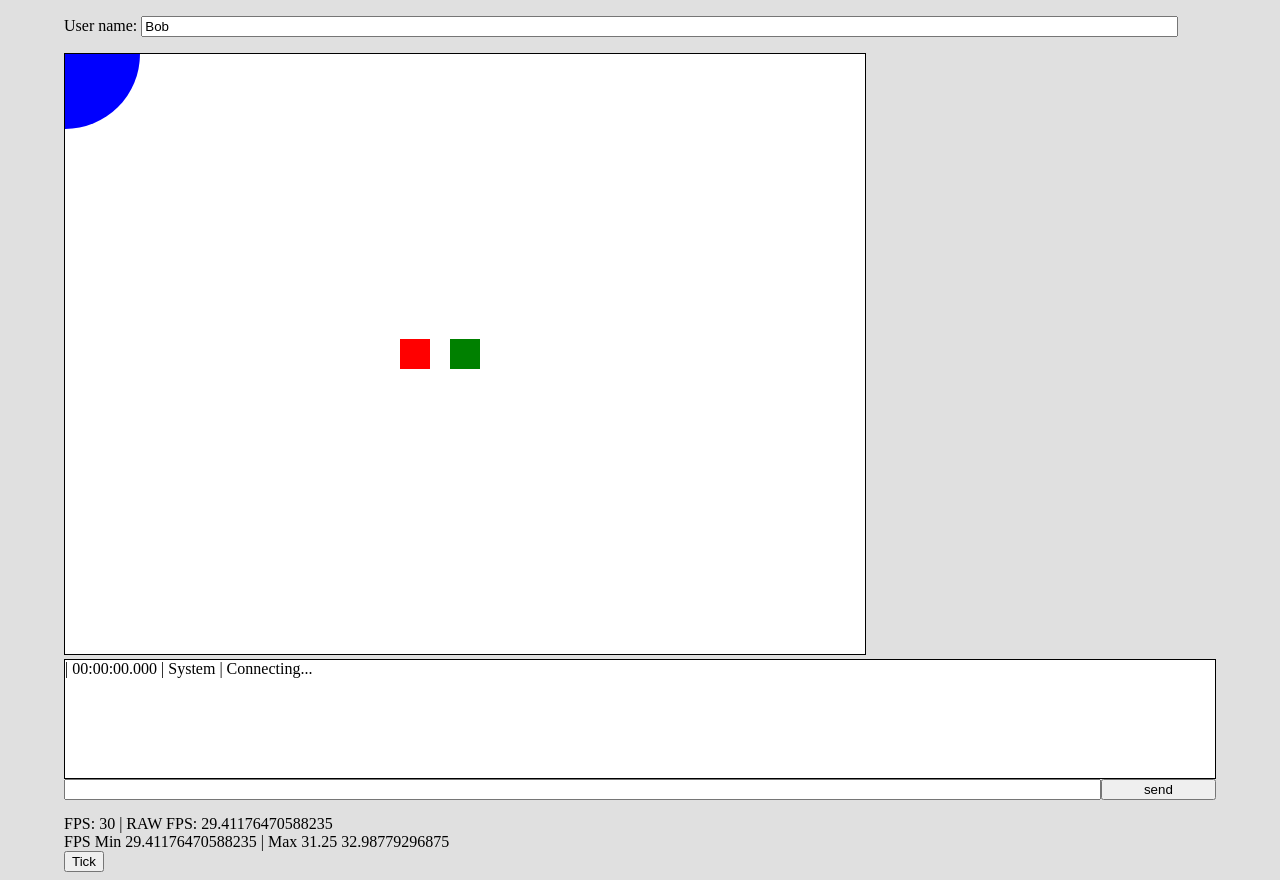
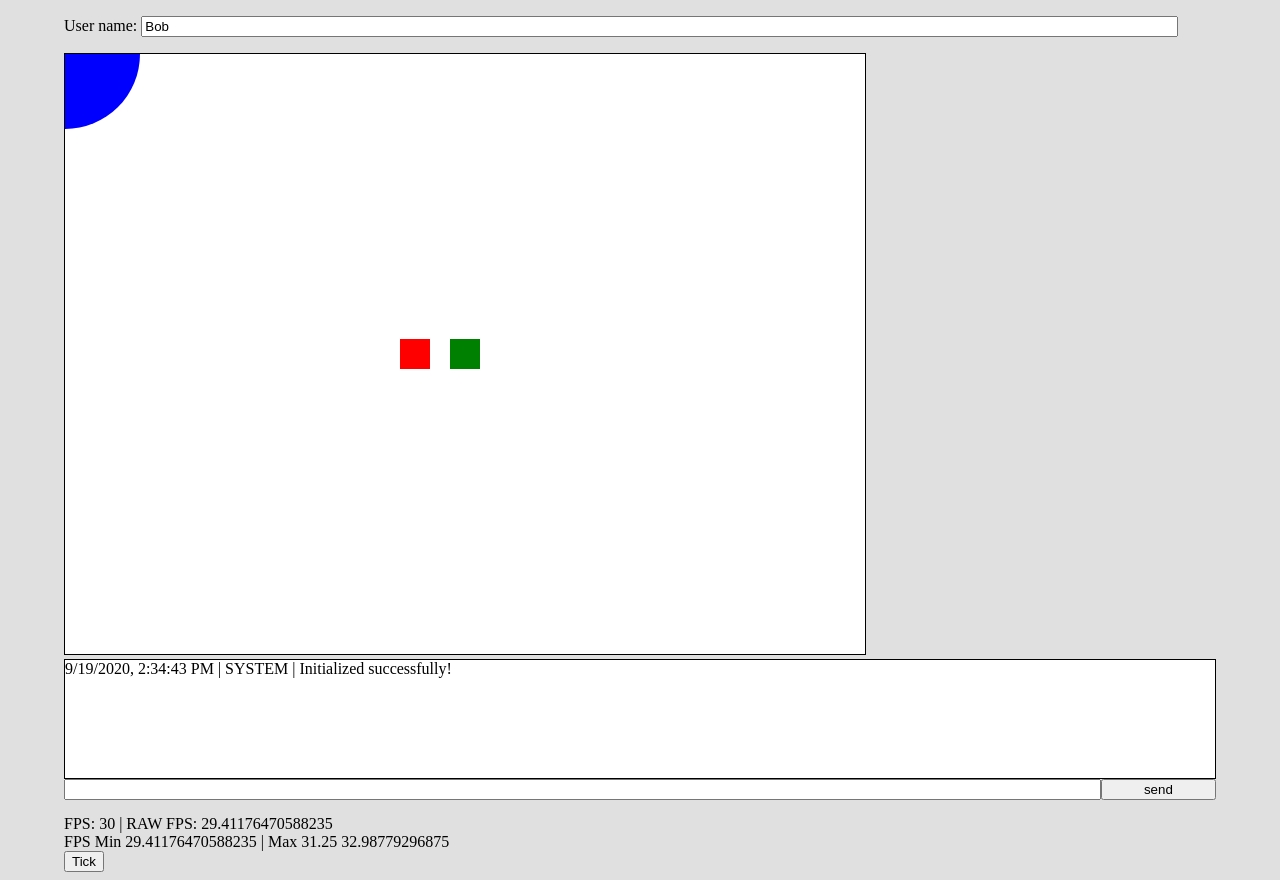
Before and after one commit to Ashley-Sands/JS-Python-game-and-server, a plain HTML site: page js - client/index.html in a window 1280 px wide. Drawn offline with Linux system fonts and the light colour scheme.

Commit message:
Change GameConsole to a singleton and added internal message method

```diff
--- a/js - client/includes/javascript/core/managers/gameConsole.js
+++ b/js - client/includes/javascript/core/managers/gameConsole.js
@@ -2,9 +2,19 @@ import { ServerBaseObject } from "../objects/baseObject.js"
 
 export class GameConsole extends ServerBaseObject
 {
+
+    __inst = null
+
+    MESSAGE_TYPE = null
+
     constructor( windowId, inputId, buttonId, usernameId )
     {
+        if (GameConsole.inst != null)
+            return GameConsole.__inst
+
         super("console", "console")
+
+        GameConsole.MESSAGE_TYPE = { MSG: "", WARN: "WARNING:", ERROR: "ERROR:", FATAL: "FATAL:" }
 
         this.window = document.getElementById( windowId )
         this.input  = document.getElementById( inputId )
@@ -15,9 +25,48 @@ export class GameConsole extends ServerBaseObject
         this.bottomScrollPosition = 0
 
         this.sendMessageQueue = []
+        this._hasMessage = false
+
+        GameConsole.__inst = this
 
     }
 
+    static get instance()
+    {
+        if ( GameConsole.__inst != null )
+        {
+            return GameConsole.__inst
+        }
+        else
+        {
+            throw "Unable to get GameConsle instance. Does not exist."
+        }
+    }
+
+    /** Adds a message to the console window */
+    AddMessage( message, user, timestamp=null, type=GameConsole.MESSAGE_TYPE.MSG )
+    {
+        var msg = ""
+
+        if ( this._hasMessage )
+            msg = "<br />"
+
+        if ( timestamp == null )
+            timestamp = new Date().toLocaleString()
+
+        message = message.replace(/\\n/g, "<br />")   // convert new lines to html
+
+        msg += `${timestamp} | ${user} | ${type} ${message}`
+
+        this.window.innerHTML += msg
+        this.bottomScrollPosition += 20
+        this.window.scrollTop = this.bottomScrollPosition
+
+        this._hasMessage = true
+
+    }
+
+    /** Send a console message to the server. */
     SendMessage( e )
     {
         var message = this.input.value
@@ -43,10 +92,7 @@ export class GameConsole extends ServerBaseObject
 
         for ( var i = 0; i < frameData.length; i++ )
         {
-
-            this.window.innerHTML += `<br />${frameData[i]["timestamp"]} | ${frameData[i]["user"]} | ${frameData[i]["msg"]}`
-            this.bottomScrollPosition += 20
-            this.window.scrollTop = this.bottomScrollPosition
+            this.AddMessage( message, frameData[i]["user"], frameData[i]["timestamp"] )
         }
 
     }
--- a/js - client/includes/javascript/main.js
+++ b/js - client/includes/javascript/main.js
@@ -36,6 +36,8 @@ class Main
         /* Set up default server objects */
         this.serverObjects[ this.inputs.serverId ] = this.inputs
         this.serverObjects[ this.console.serverId ] = this.console
+
+        this.console.AddMessage("Initialized successfully!", "SYSTEM")
 
         this.socket.connect();
 
--- a/js - client/index.html
+++ b/js - client/index.html
@@ -12,7 +12,7 @@
             <canvas class="game-window" id="game_window" width="800" height="600" ></canvas>
 
             <div id="game-console-hold">
-                <div   class="console" id="console_win" >| 00:00:00.000 | System | Connecting...</div>
+                <div   class="console" id="console_win" ></div>
                 <input class="console" id="console_input" type="text"   value="" />
                 <input class="console" id="console_button" type="submit" value="send" />
             </div>
```
